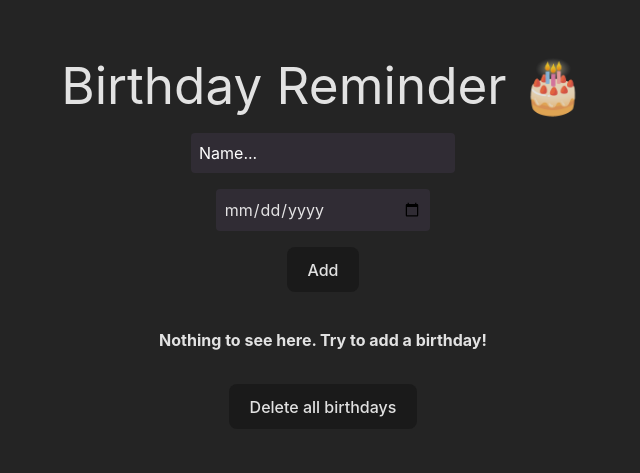
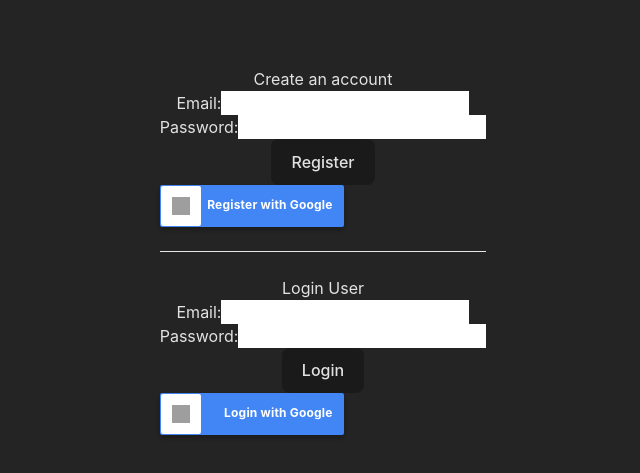
Before and after one commit to Ricaidito/birthday-reminder, a React (Vite) app: page / in a window 1280 px wide. Shown: the part 149-622 px from the top of the page, without its empty margins (317-957 px from the left). Built offline with nearby package versions, Linux system fonts and the light colour scheme; grey boxes are pictures that could not be loaded.

Commit message:
Added auth panels

```diff
--- a/src/App.tsx
+++ b/src/App.tsx
@@ -1,10 +1,17 @@
 import BirthdayPanel from "./components/birthday-panel/BirthdayPanel";
+import RegisterUser from "./components/auth/register-user/RegisterUser";
+import LoginUser from "./components/auth/login-user/LoginUser";
 import "./App.css";
 
 const App = () => {
   return (
     <div>
-      <BirthdayPanel />
+      {/* <BirthdayPanel /> */}
+      <RegisterUser />
+      <br />
+      <hr />
+      <br />
+      <LoginUser />
     </div>
   );
 };
--- /dev/null
+++ b/src/components/auth/google-button/GoogleButton.css
@@ -0,0 +1,41 @@
+.google-btn {
+  width: 184px;
+  height: 42px;
+  background-color: #4285f4;
+  border-radius: 2px;
+  box-shadow: 0 3px 4px 0 rgba(0, 0, 0, 0.25);
+}
+
+.google-btn .google-icon-wrapper {
+  position: absolute;
+  margin-top: 1px;
+  margin-left: 1px;
+  width: 40px;
+  height: 40px;
+  border-radius: 2px;
+  background-color: #fff;
+}
+
+.google-btn .google-icon {
+  position: absolute;
+  margin-top: 11px;
+  margin-left: 11px;
+  width: 18px;
+  height: 18px;
+}
+
+.google-btn .btn-text {
+  float: right;
+  margin: 11px 11px 0 0;
+  color: #fff;
+  font-size: 12px;
+  letter-spacing: 0.2px;
+}
+
+.google-btn:hover {
+  box-shadow: 0 0 6px #4285f4;
+}
+
+.google-btn:active {
+  background: #1669f2;
+}
--- /dev/null
+++ b/src/components/auth/google-button/GoogleButton.tsx
@@ -0,0 +1,22 @@
+import "./GoogleButton.css";
+
+interface GoogleButtonProps {
+  children?: React.ReactNode;
+  onClick?: () => void;
+}
+
+export default function GoogleButton({ children, onClick }: GoogleButtonProps) {
+  return (
+    <div onClick={onClick} className="google-btn">
+      <div className="google-icon-wrapper">
+        <img
+          className="google-icon"
+          src="https://upload.wikimedia.org/wikipedia/commons/5/53/Google_%22G%22_Logo.svg"
+        />
+      </div>
+      <p className="btn-text">
+        <b>{children}</b>
+      </p>
+    </div>
+  );
+}
--- /dev/null
+++ b/src/components/auth/login-user/LoginUser.tsx
@@ -0,0 +1,57 @@
+import { useState } from "react";
+import GoogleButton from "../google-button/GoogleButton";
+
+const LoginUser = () => {
+  const [email, setEmail] = useState("");
+  const [password, setPassword] = useState("");
+
+  const handleEmailChange = (e: React.ChangeEvent<HTMLInputElement>) => {
+    setEmail(e.target.value);
+  };
+
+  const handlePasswordChange = (e: React.ChangeEvent<HTMLInputElement>) => {
+    setPassword(e.target.value);
+  };
+
+  const handleLogin = () => {
+    // Handle login logic here
+    console.log("Logging in with email:", email, "and password:", password);
+  };
+
+  const handleGoogleLogin = () => {
+    // Handle Google login logic here
+    console.log("Logging in with Google");
+  };
+
+  return (
+    <div>
+      <h2>Login User</h2>
+      <form>
+        <div>
+          <label>Email:</label>
+          <input type="email" value={email} onChange={handleEmailChange} />
+        </div>
+        <div>
+          <label>Password:</label>
+          <input
+            type="password"
+            value={password}
+            onChange={handlePasswordChange}
+          />
+        </div>
+        <div>
+          <button type="button" onClick={handleLogin}>
+            Login
+          </button>
+        </div>
+        <div>
+          <GoogleButton onClick={handleGoogleLogin}>
+            Login with Google
+          </GoogleButton>
+        </div>
+      </form>
+    </div>
+  );
+};
+
+export default LoginUser;
--- /dev/null
+++ b/src/components/auth/register-user/RegisterUser.tsx
@@ -0,0 +1,68 @@
+import { useState } from "react";
+import GoogleButton from "../google-button/GoogleButton";
+
+const RegisterUser = () => {
+  const [email, setEmail] = useState("");
+  const [password, setPassword] = useState("");
+
+  const handleEmailChange = (e: React.ChangeEvent<HTMLInputElement>) => {
+    setEmail(e.target.value);
+  };
+
+  const handlePasswordChange = (e: React.ChangeEvent<HTMLInputElement>) => {
+    setPassword(e.target.value);
+  };
+
+  const handleRegister = () => {
+    // Handle registration logic here
+    console.log(
+      "Registering user with email:",
+      email,
+      "and password:",
+      password
+    );
+  };
+
+  const handleGoogleRegister = () => {
+    // Handle Google registration logic here
+    console.log("Registering user with Google");
+  };
+
+  return (
+    <div>
+      <h2>Create an account</h2>
+      <form>
+        <div>
+          <label>Email:</label>
+          <input
+            type="email"
+            required
+            value={email}
+            onChange={handleEmailChange}
+          />
+        </div>
+        <div>
+          <label>Password:</label>
+          <input
+            type="password"
+            required
+            value={password}
+            onChange={handlePasswordChange}
+          />
+        </div>
+        <div>
+          <button type="button" onClick={handleRegister}>
+            Register
+          </button>
+        </div>
+        <div>
+          <GoogleButton onClick={handleGoogleRegister}>
+            Register with Google
+          </GoogleButton>
+        </div>
+      </form>
+    </div>
+  );
+};
+
+export default RegisterUser;
```
Also changed, not shown: src/contexts/AuthContext.tsx (added).
